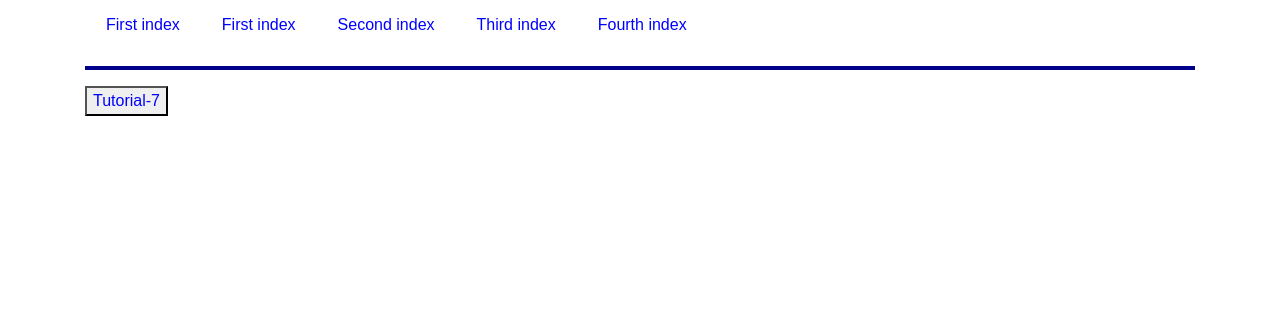
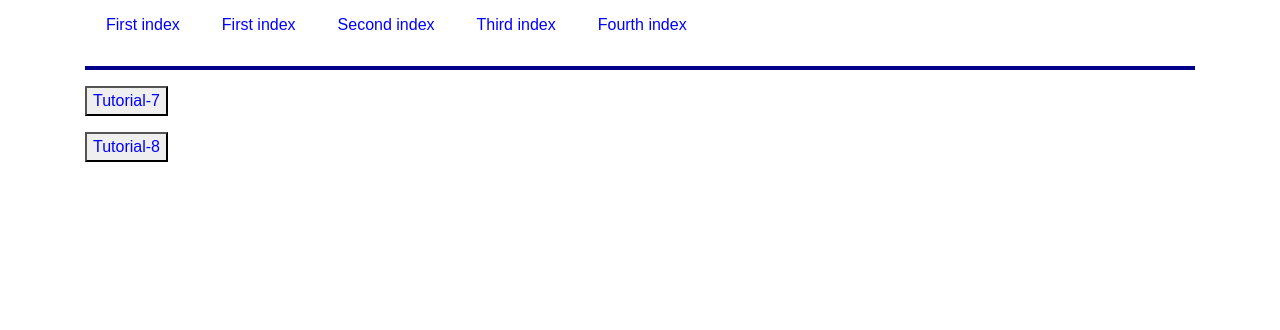
Before and after one commit to feisty-fawn-u/study_material, a Python web app: template application/templates/tutorial.html in a window 1280 px wide. Shown: the top 330 px of the page. Run offline with Jinja, Linux system fonts and the light colour scheme; the template is opened without the code that fills it, so the values that code supplies are empty; some libraries are stand-ins or nearby versions.

Commit message:
Update tutorial.html

```diff
--- a/application/templates/tutorial.html
+++ b/application/templates/tutorial.html
@@ -2,4 +2,5 @@
 
 {% block content %}
 <p><button class="w3-button w3-block w3-teal"><a href="{{ url_for('a') }}">Tutorial-7</a></button></p>
+<p><button class="w3-button w3-block w3-teal"><a href="{{ url_for('a') }}">Tutorial-8</a></button></p>
 {% endblock %}
```
